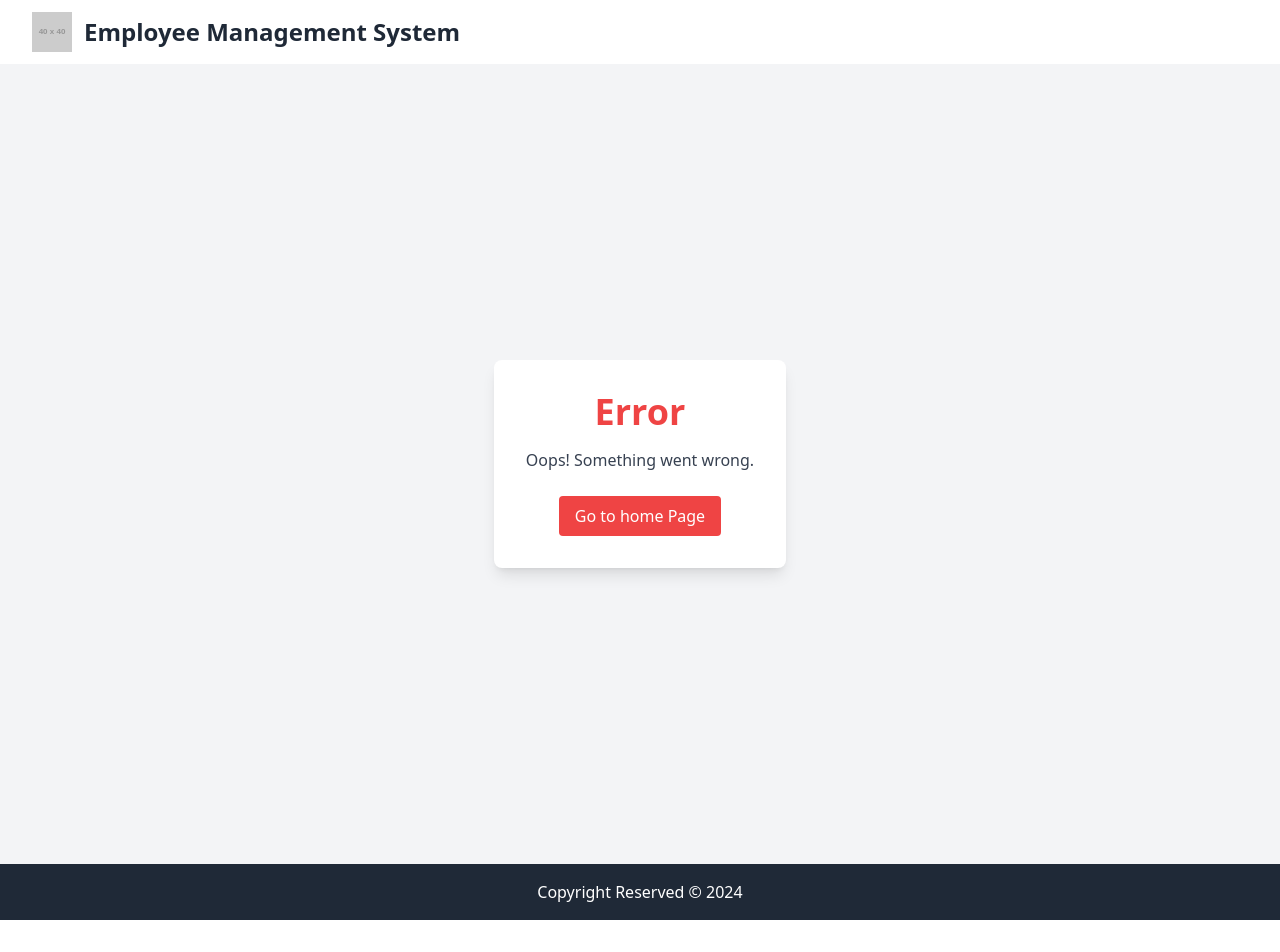
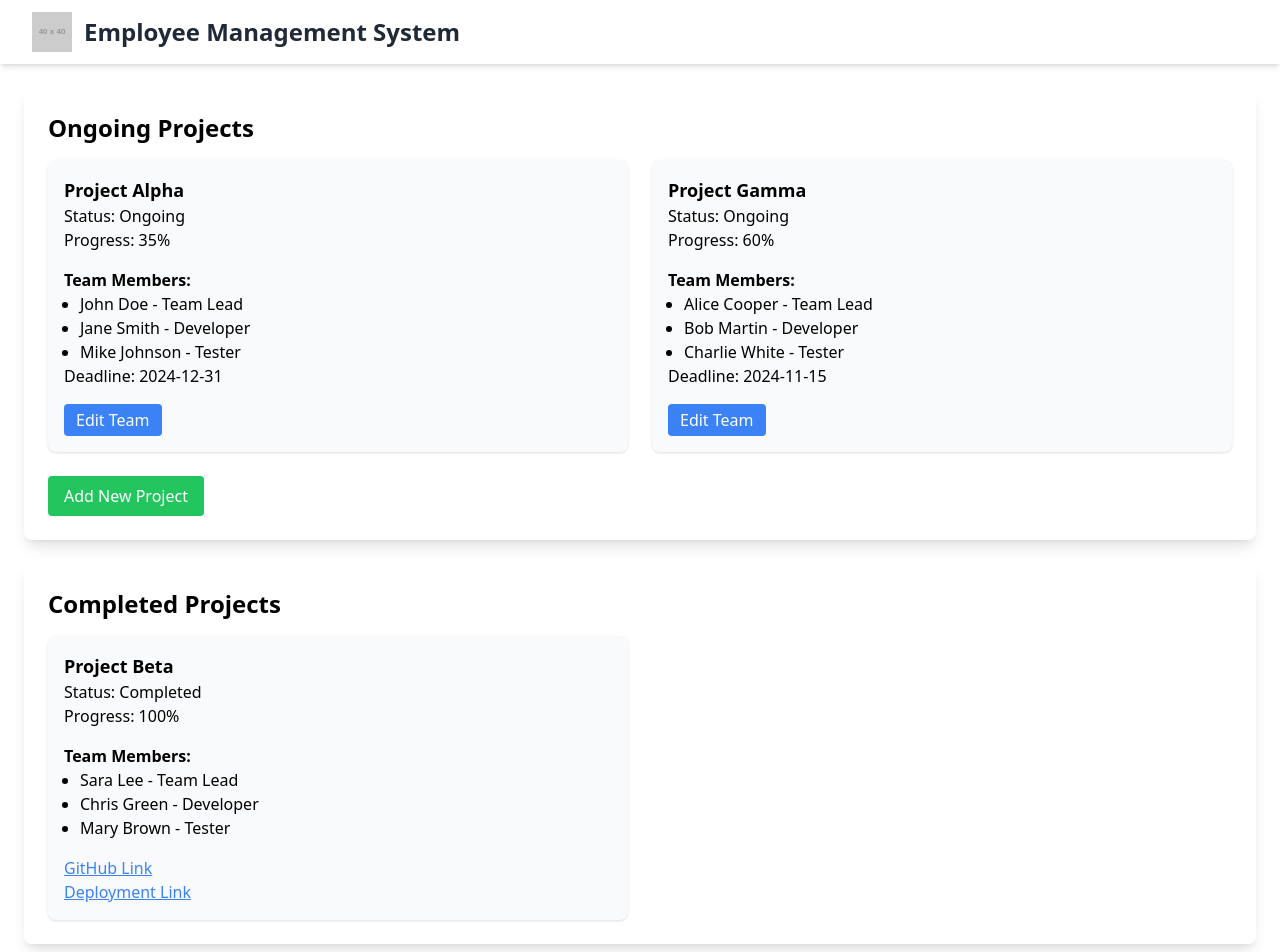
Before and after one commit to sayandip-ghosh/EMS, a React (Vite) app in the folder frontend/: page /admin/projects in a window 1280 px wide. Shown: the top 952 px of the page. Before the commit the page ends 920 px from the top, so only its background shows below. Built offline with nearby package versions, Linux system fonts and the light colour scheme; a web font is replaced by a local one.

Commit message:
projects for admin

```diff
--- /dev/null
+++ b/frontend/src/Components/Projects/AdminProjects.jsx
@@ -0,0 +1,216 @@
+import React, { useState } from 'react';
+
+const ProjectComponent = ({ projectsData, membersData }) => {
+  const [isModalOpen, setIsModalOpen] = useState(false);
+  const [selectedProject, setSelectedProject] = useState(null);
+  const [isNewProject, setIsNewProject] = useState(false);
+  const [projectDetails, setProjectDetails] = useState({
+    name: '',
+    deadline: '',
+    team: [],
+  });
+
+  const handleEditTeam = (project) => {
+    setSelectedProject(project);
+    setIsModalOpen(true);
+    setIsNewProject(false); // editing existing project
+  };
+
+  const handleAddProject = () => {
+    setIsModalOpen(true);
+    setIsNewProject(true); // adding new project
+    setProjectDetails({
+      name: '',
+      deadline: '',
+      team: [],
+    });
+  };
+
+  const handleTeamMemberAssign = (member, assign) => {
+    setProjectDetails((prevDetails) => {
+      const updatedTeam = prevDetails.team.filter((m) => m.id !== member.id);
+      return {
+        ...prevDetails,
+        team: [...updatedTeam, { id: member.id, name: member.name, assign }],
+      };
+    });
+  };
+
+  const handleSaveProject = () => {
+    if (isNewProject) {
+      const newProject = {
+        id: projectsData.length + 1,
+        name: projectDetails.name,
+        status: 'Ongoing',
+        progress: 0,
+        deadline: projectDetails.deadline,
+        team: projectDetails.team,
+      };
+      projectsData.push(newProject);
+      console.log('New Project Added:', newProject);
+    } else {
+      setSelectedProject((prevProject) => ({
+        ...prevProject,
+        team: projectDetails.team,
+      }));
+      console.log('Team Updated:', selectedProject);
+    }
+    setIsModalOpen(false);
+  };
+
+  return (
+    <div className="p-6 space-y-6">
+      {/* Ongoing Projects Section */}
+      <section className="bg-white shadow-lg rounded-lg p-6">
+        <h2 className="text-2xl font-bold mb-4">Ongoing Projects</h2>
+        <div className="grid grid-cols-1 md:grid-cols-2 gap-6">
+          {projectsData
+            .filter((project) => project.status === 'Ongoing')
+            .map((project) => (
+              <div key={project.id} className="bg-gray-50 p-4 rounded-lg shadow">
+                <h3 className="text-lg font-semibold">{project.name}</h3>
+                <p>Status: {project.status}</p>
+                <p>Progress: {project.progress}%</p>
+                <h4 className="mt-4 font-bold">Team Members:</h4>
+                <ul className="pl-4 list-disc">
+                  {project.team.map((member) => (
+                    <li key={member.id}>
+                      {member.name} - {member.assign}
+                    </li>
+                  ))}
+                </ul>
+                <p>Deadline: {project.deadline}</p>
+                <button
+                  className="mt-4 bg-blue-500 text-white py-1 px-3 rounded"
+                  onClick={() => handleEditTeam(project)}
+                >
+                  Edit Team
+                </button>
+              </div>
+            ))}
+        </div>
+        <button
+          className="mt-6 bg-green-500 text-white py-2 px-4 rounded"
+          onClick={handleAddProject}
+        >
+          Add New Project
+        </button>
+      </section>
+
+      {/* Completed Projects Section */}
+      <section className="bg-white shadow-lg rounded-lg p-6">
+        <h2 className="text-2xl font-bold mb-4">Completed Projects</h2>
+        <div className="grid grid-cols-1 md:grid-cols-2 gap-6">
+          {projectsData
+            .filter((project) => project.status === 'Completed')
+            .map((project) => (
+              <div key={project.id} className="bg-gray-50 p-4 rounded-lg shadow">
+                <h3 className="text-lg font-semibold">{project.name}</h3>
+                <p>Status: {project.status}</p>
+                <p>Progress: {project.progress}%</p>
+                <h4 className="mt-4 font-bold">Team Members:</h4>
+                <ul className="pl-4 list-disc">
+                  {project.team.map((member) => (
+                    <li key={member.id}>
+                      {member.name} - {member.assign}
+                    </li>
+                  ))}
+                </ul>
+                <p className="mt-4">
+                  <a
+                    href={project.githubLink}
+                    target="_blank"
+                    rel="noopener noreferrer"
+                    className="text-blue-500 underline"
+                  >
+                    GitHub Link
+                  </a>
+                </p>
+                <p>
+                  <a
+                    href={project.deploymentLink}
+                    target="_blank"
+                    rel="noopener noreferrer"
+                    className="text-blue-500 underline"
+                  >
+                    Deployment Link
+                  </a>
+                </p>
+              </div>
+            ))}
+        </div>
+      </section>
+
+      {/* Add/Edit Project Modal */}
+      {isModalOpen && (
+        <div className="fixed inset-0 flex items-center justify-center bg-gray-900 bg-opacity-50 z-50">
+          <div className="bg-white rounded-lg shadow-lg p-6 w-full max-w-md">
+            <h2 className="text-xl font-bold mb-4">
+              {isNewProject ? 'Add New Project' : `Edit Team for ${selectedProject.name}`}
+            </h2>
+
+            {/* Form for New Project */}
+            {isNewProject && (
+              <div className="mb-4">
+                <label className="block mb-2">Project Name</label>
+                <input
+                  type="text"
+                  className="border p-2 w-full"
+                  value={projectDetails.name}
+                  onChange={(e) =>
+                    setProjectDetails({ ...projectDetails, name: e.target.value })
+                  }
+                  placeholder="Enter project name"
+                />
+                <label className="block mt-4 mb-2">Deadline</label>
+                <input
+                  type="date"
+                  className="border p-2 w-full"
+                  value={projectDetails.deadline}
+                  onChange={(e) =>
+                    setProjectDetails({ ...projectDetails, deadline: e.target.value })
+                  }
+                />
+              </div>
+            )}
+
+            {/* Team Assignment */}
+            <h4 className="font-bold mb-2">Assign Team Members</h4>
+            <ul className="space-y-4">
+              {membersData.map((member) => (
+                <li key={member.id}>
+                  <label>
+                    <select
+                      className="border p-1 rounded"
+                      onChange={(e) => handleTeamMemberAssign(member, e.target.value)}
+                      defaultValue={
+                        projectDetails.team.find((m) => m.id === member.id)?.assign || 'None'
+                      }
+                    >
+                      <option value="None">Select Role</option>
+                      <option value="Team Lead">Team Lead</option>
+                      <option value="Developer">Developer</option>
+                      <option value="Tester">Tester</option>
+                      <option value="Other">Other</option>
+                    </select>
+                    {' '}{member.name}
+                  </label>
+                </li>
+              ))}
+            </ul>
+
+            {/* Save Button */}
+            <button
+              className="mt-4 bg-green-500 text-white py-2 px-4 rounded"
+              onClick={handleSaveProject}
+            >
+              {isNewProject ? 'Add Project' : 'Save Team'}
+            </button>
+          </div>
+        </div>
+      )}
+    </div>
+  );
+};
+
+export default ProjectComponent;
--- a/frontend/src/Data/projectsData.js
+++ b/frontend/src/Data/projectsData.js
@@ -1,4 +1,41 @@
+// src/data/projectsData.js
 export const projectsData = [
-    { id: 1, name: "Project Alpha", progress: 75, status: "Ongoing" },
-    { id: 2, name: "Project Beta", progress: 100, status: "Completed" },
-  ];
+  {
+    id: 1,
+    name: "Project Alpha",
+    status: "Ongoing",
+    progress: 35,
+    deadline: "2024-12-31",
+    team: [
+      { id: 1, name: "John Doe", assign: "Team Lead" },
+      { id: 2, name: "Jane Smith", assign: "Developer" },
+      { id: 3, name: "Mike Johnson", assign: "Tester" },
+    ],
+  },
+  {
+    id: 2,
+    name: "Project Beta",
+    status: "Completed",
+    progress: 100,
+    deadline: "2024-08-01",
+    team: [
+      { id: 4, name: "Sara Lee", assign: "Team Lead" },
+      { id: 5, name: "Chris Green", assign: "Developer" },
+      { id: 6, name: "Mary Brown", assign: "Tester" },
+    ],
+    githubLink: "https://github.com/project-beta",
+    deploymentLink: "https://beta.com",
+  },
+  {
+    id: 3,
+    name: "Project Gamma",
+    status: "Ongoing",
+    progress: 60,
+    deadline: "2024-11-15",
+    team: [
+      { id: 7, name: "Alice Cooper", assign: "Team Lead" },
+      { id: 8, name: "Bob Martin", assign: "Developer" },
+      { id: 9, name: "Charlie White", assign: "Tester" },
+    ],
+  },
+];
--- a/frontend/src/main.jsx
+++ b/frontend/src/main.jsx
@@ -10,6 +10,7 @@ import Layout from './Layout.jsx'
 import Error from './Components/Error/Error.jsx'
 import HomePage from './Components/HomePage/HomePage.jsx'
 import AdminDashboard from './Components/Dashboard/AdminDashboard.jsx'
+import AdminProjects from './Components/Projects/AdminProjects.jsx'
 import { membersData } from './Data/membersData.js'
 import { projectsData } from './Data/projectsData.js'
 import { eventsData } from './Data/eventsData.js'
@@ -34,6 +35,7 @@ const router= createBrowserRouter(
               projectsData={projectsData}
               eventsData={eventsData}
             />} />
+      <Route path='/admin/projects' element={<AdminProjects projectsData={projectsData} membersData={membersData} />} />
       <Route path='*' element={<Error/>} />
     </Route>
   )
```
